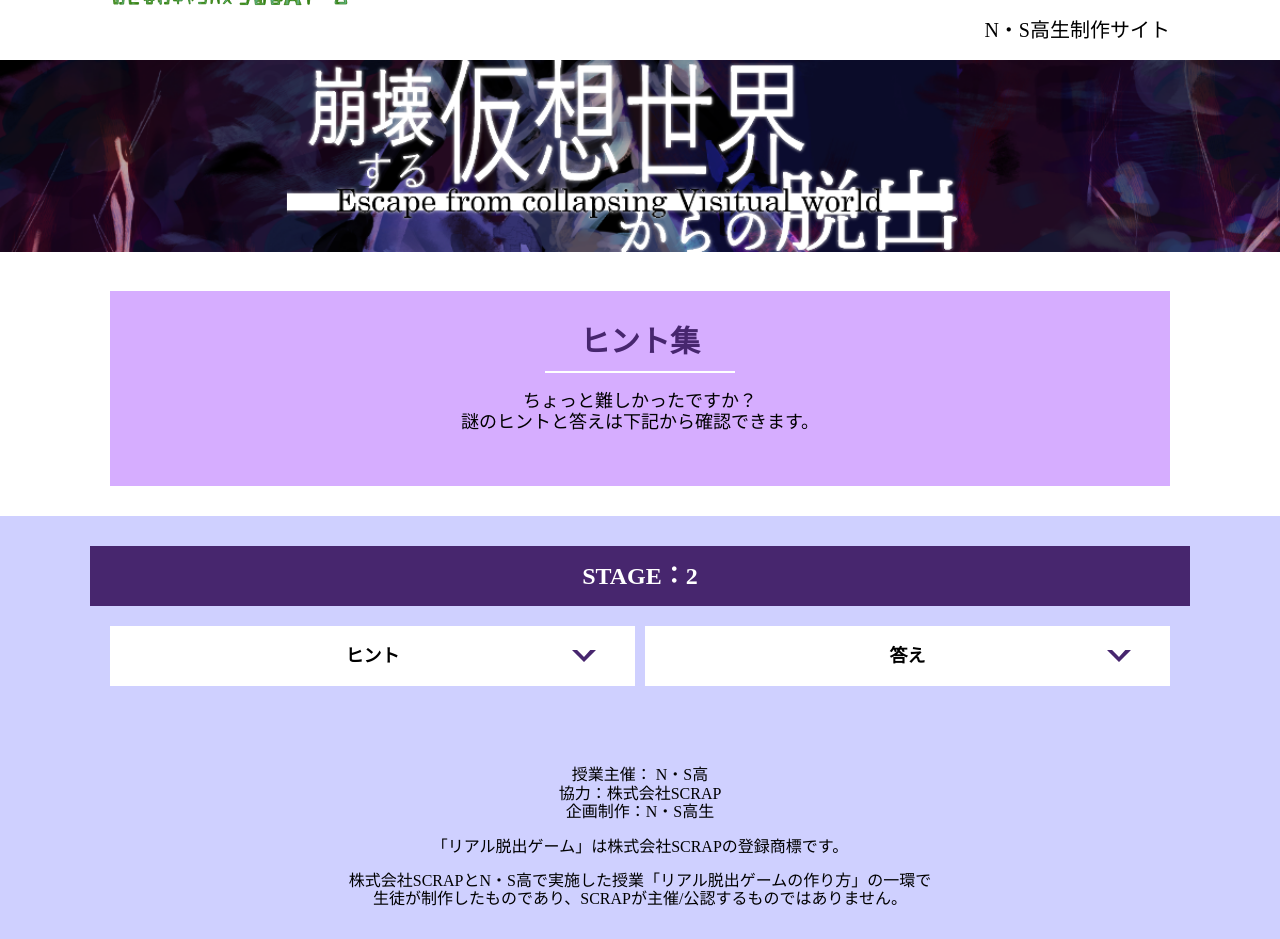
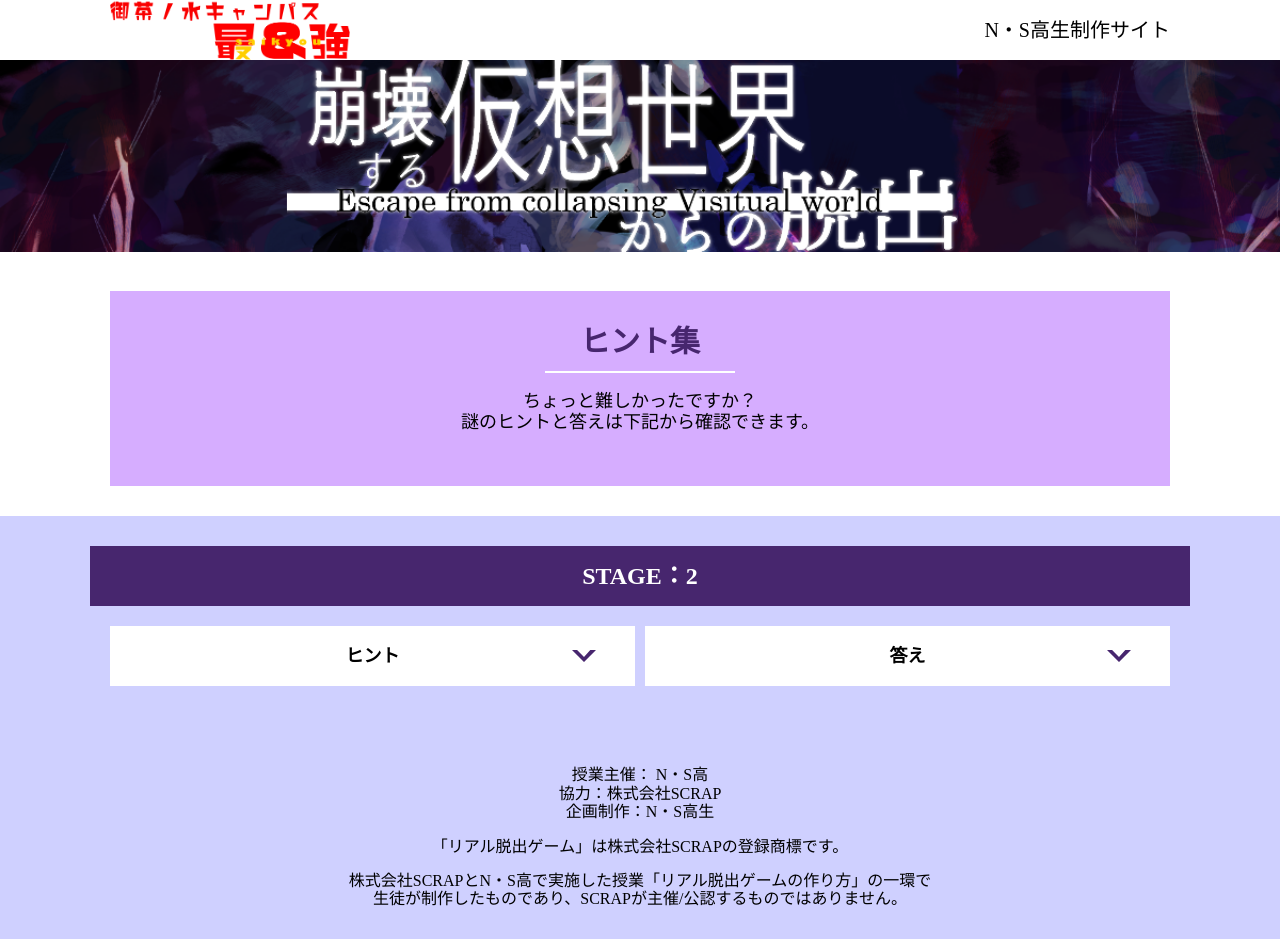
Before and after one commit to mijimo-0053/alfa_ocha_17, a plain HTML site: page hint2.html in a window 1280 px wide. Drawn offline with Linux system fonts and the light colour scheme.

Commit message:
Update hint2.html

```diff
--- a/hint2.html
+++ b/hint2.html
@@ -17,7 +17,7 @@
   </svg>
   <header class="header">
     <div class="container">
-      <div class="header__logo"><img src="assets/images/logo.svg" alt="チームロゴ"></div>
+      <div class="header__logo"><img src="assets/images/お茶キャン最強17g.png" alt="チームロゴ"></div>
       <div class="header__name">N・S高生制作サイト</div>
     </div>
   </header>
```
